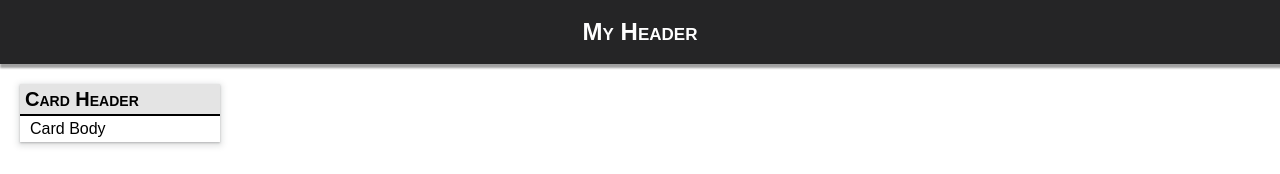
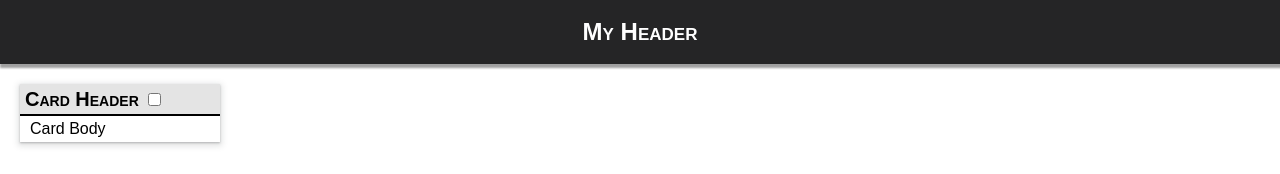
Before and after one commit to VViarbitskaya/ReactJS, a React (Create React App) app: page / in a window 1280 px wide. Shown: the top 174 px of the page. Built offline with nearby package versions, Linux system fonts and the light colour scheme.

Commit message:
Task 2 Checkbox

```diff
--- a/src/Components/CardHeader.css
+++ b/src/Components/CardHeader.css
@@ -4,3 +4,10 @@
     background: #e4e4e4;
     border-bottom: 2px solid black;
 }
+
+.card-header-checked{
+    font: small-caps bold 20px/1 sans-serif;
+    padding: 5px;
+    background: #5582ff;
+    border-bottom: 2px solid black;
+}
--- a/src/Components/CardHeader.js
+++ b/src/Components/CardHeader.js
@@ -1,8 +1,16 @@
-import React from 'react';
+import React, { useState } from 'react';
 import './CardHeader.css';
+import MyCheckBox from './CheckBox';
 
 const CardHeader = props => {
-  return <div className="card-header">{props.cardHeader}</div>;
+
+  const [isActive, setActive] = useState("false");
+
+  const handleToggle = () => {
+    setActive(!isActive);
+  };
+
+  return <div className={isActive ? "card-header" : "card-header-checked"}>{props.cardHeader} <MyCheckBox handleToggle = {handleToggle}/> </div>
 };
 
 export default CardHeader;
--- /dev/null
+++ b/src/Components/CheckBox.js
@@ -0,0 +1,6 @@
+import React from 'react';
+
+const MyCheckBox = ({handleToggle}) => {
+    return <input type ="checkbox" color="default" onChange ={handleToggle}></input>
+};
+export default MyCheckBox;
```
